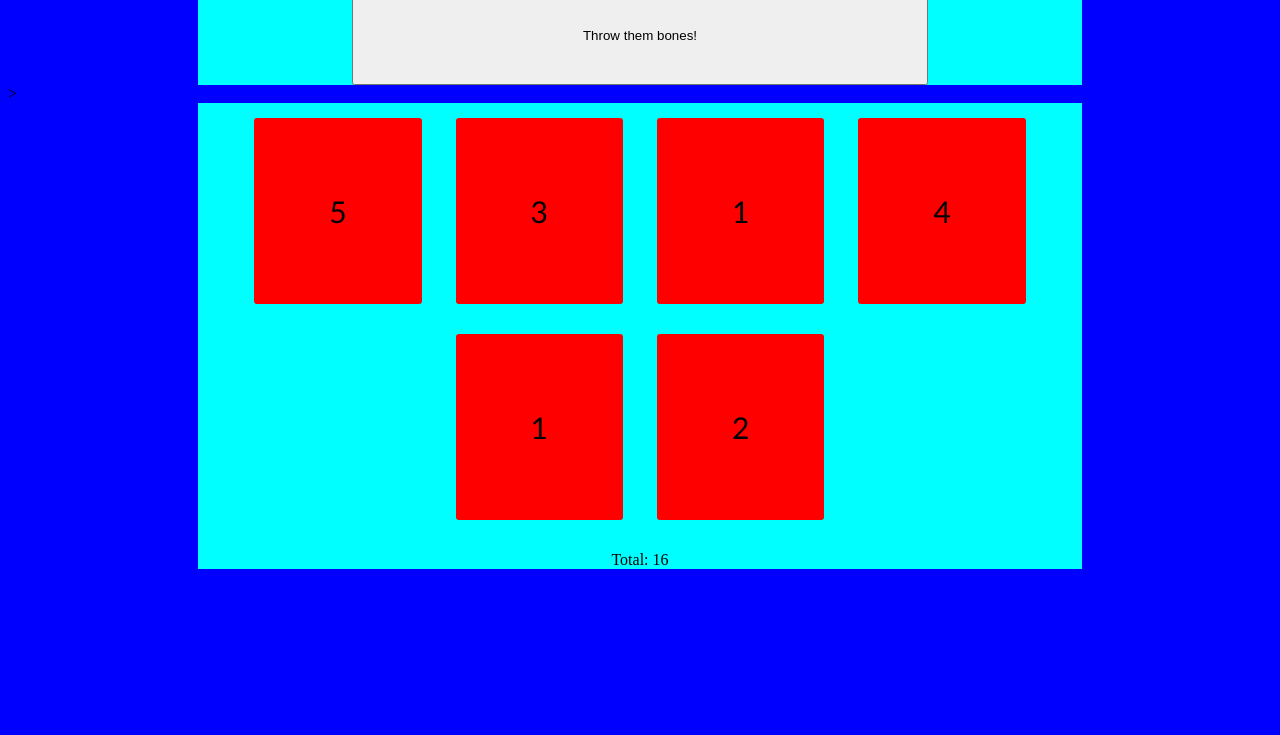
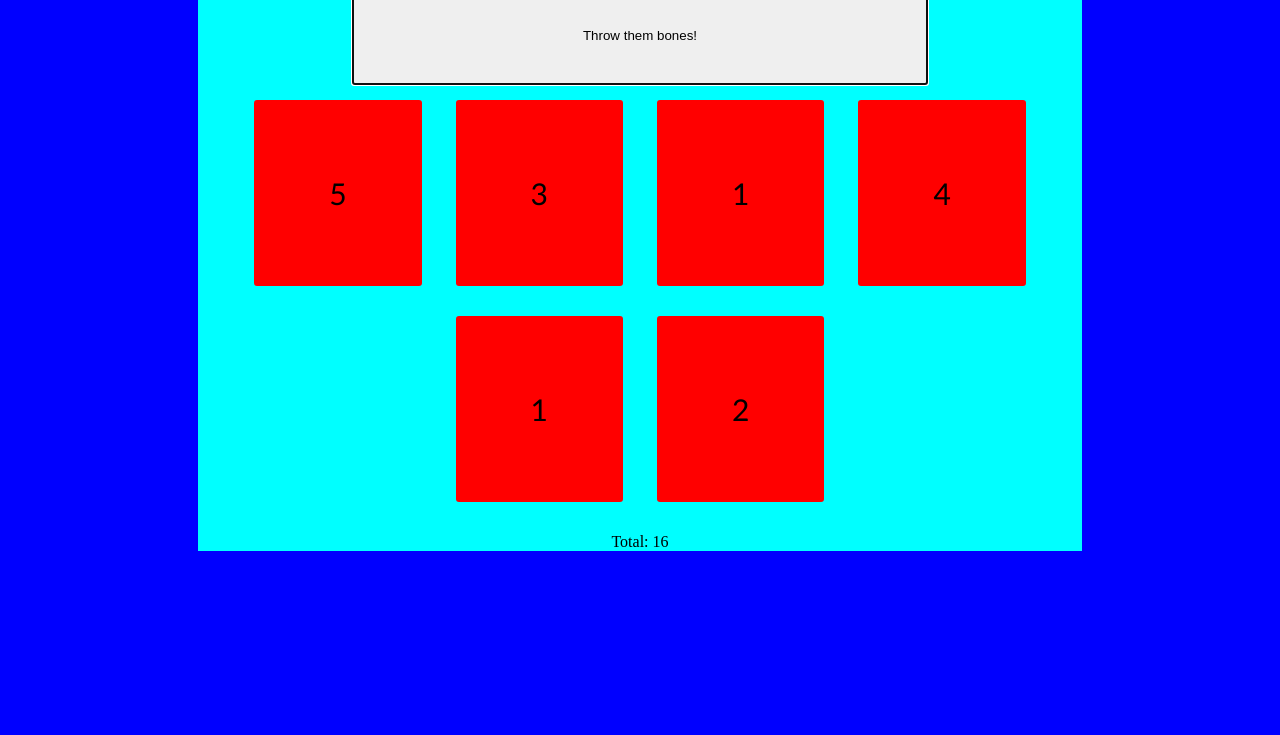
Before and after one commit to LongJohnBlackbeard/Dice-Roller, a plain HTML site: page index.html in a window 1280 px wide. Shown: the part 65-800 px from the top of the page. Drawn offline with Linux system fonts and the light colour scheme.

Commit message:
Added autofocus to roll button

```diff
--- a/index.html
+++ b/index.html
@@ -20,12 +20,12 @@
             able to change position of the button
         -->
         <div id="button-container">
-            <button id="button-random" type="button" onclick="RollDice()">Throw them bones!</button>
+            <button id="button-random" type="button" onclick="RollDice()" autofocus>Throw them bones!</button>
         </div>
         <!--
             Div element is a contain for more div elements. Allows elements to be
             in-line ( on the same line).
-        -->>
+        -->
         <div id="div-container">
             <!--
                 Individual div element for each dice, making it easier to
@@ -55,5 +55,7 @@
 
 
 
+
+
     </body>
 </html>
```
